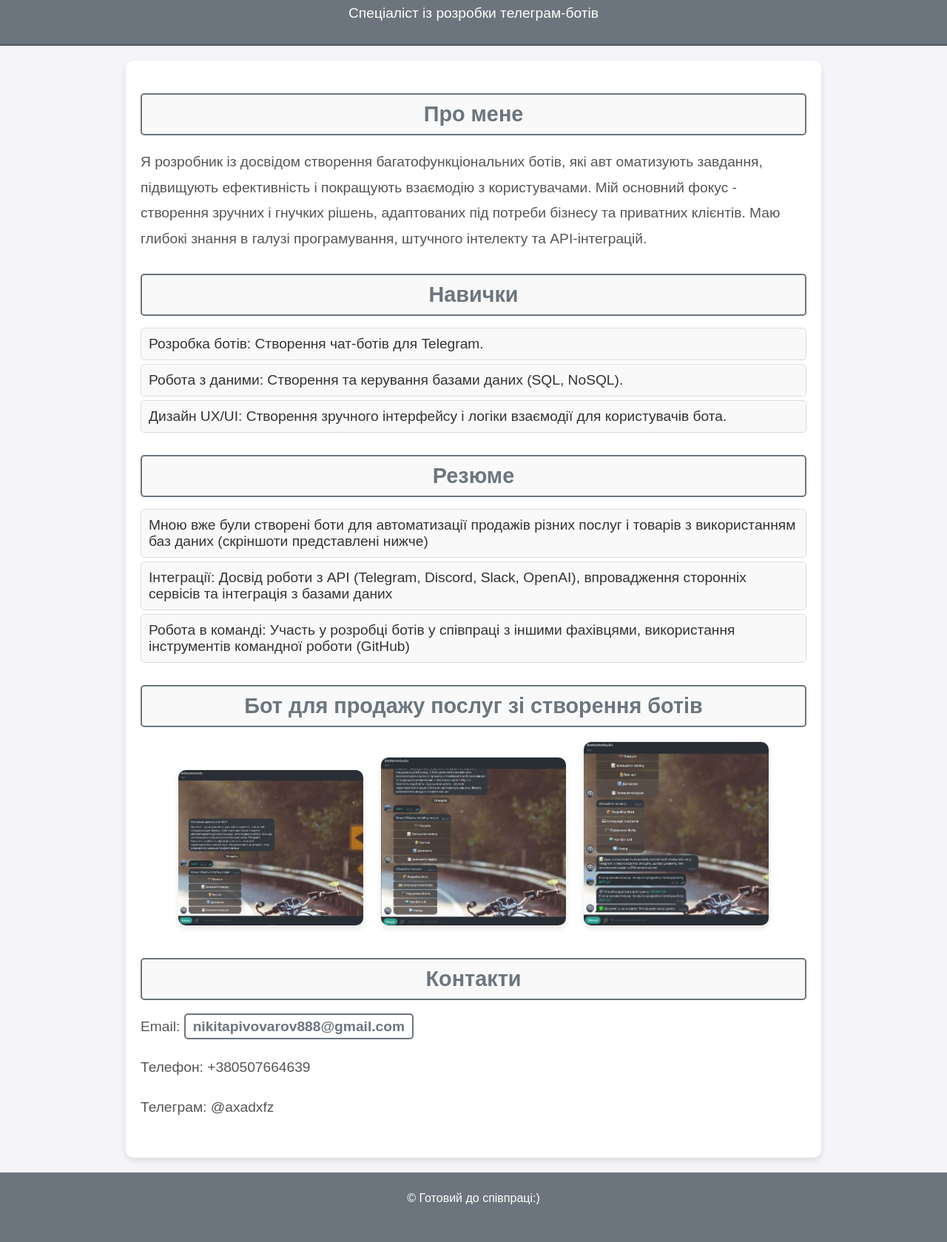
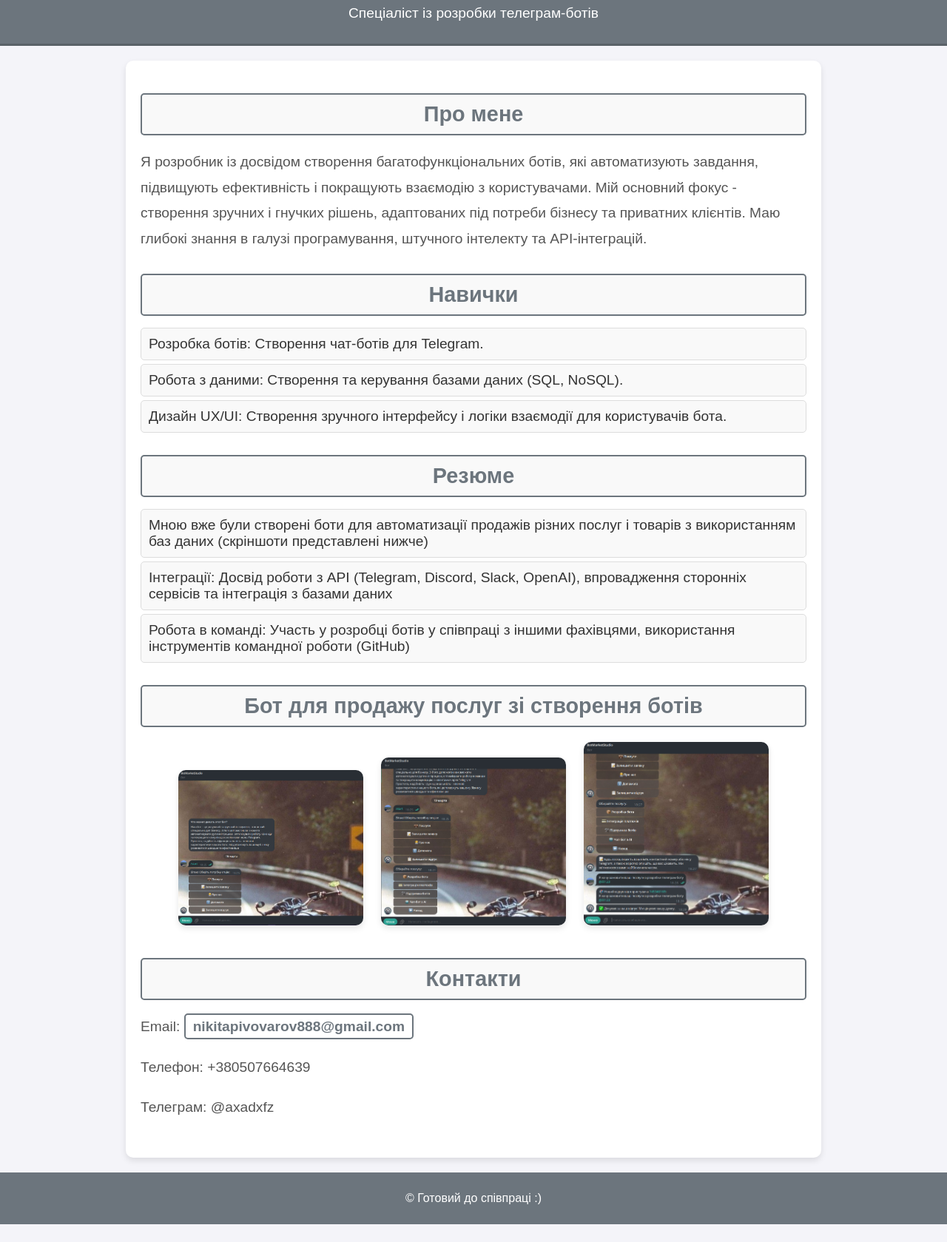
Before and after one commit to prggrt/-, a plain HTML site: page index.html in a window 1280 px wide. Shown: the part 68-1747 px from the top of the page at 74% size. After the commit the page ends 1723 px from the top, so only its background shows below. Drawn offline with Linux system fonts and the light colour scheme.

Commit message:
Update index.html

```diff
--- a/index.html
+++ b/index.html
@@ -14,8 +14,7 @@
     <main>
         <section id="about">
             <h2>Про мене</h2>
-            <p>Я розробник із досвідом створення багатофункціональних ботів, які авт
-оматизують завдання, підвищують ефективність і покращують взаємодію з користувачами. Мій основний фокус - створення зручних і гнучких рішень, адаптованих під потреби бізнесу та приватних клієнтів. Маю глибокі знання в галузі програмування, штучного інтелекту та API-інтеграцій.</p>
+            <p>Я розробник із досвідом створення багатофункціональних ботів, які автоматизують завдання, підвищують ефективність і покращують взаємодію з користувачами. Мій основний фокус - створення зручних і гнучких рішень, адаптованих під потреби бізнесу та приватних клієнтів. Маю глибокі знання в галузі програмування, штучного інтелекту та API-інтеграцій.</p>
         </section>
         <section id="skills">
             <h2>Навички</h2>
@@ -59,9 +58,9 @@
         </section>
     </main>
     <footer>
-        <p>&copy; Готовий до співпраці:)<footer>
-</footer>
-
+        <p>&copy; Готовий до співпраці :)</p>
     </footer>
+    <!-- Подключение JavaScript -->
+    <script src="script.js"></script>
 </body>
 </html>
```
